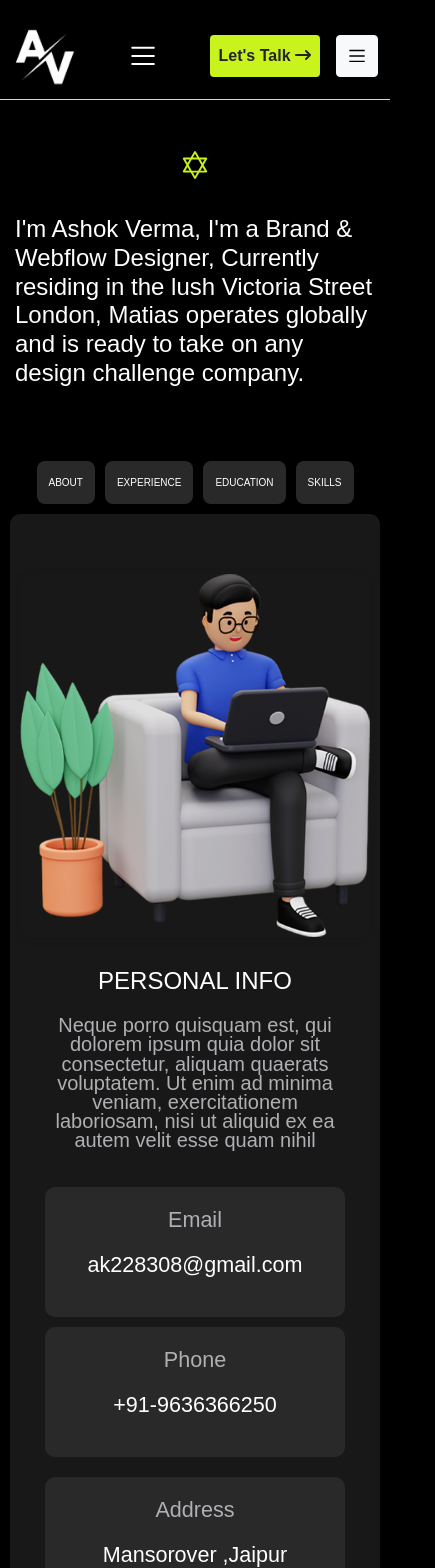
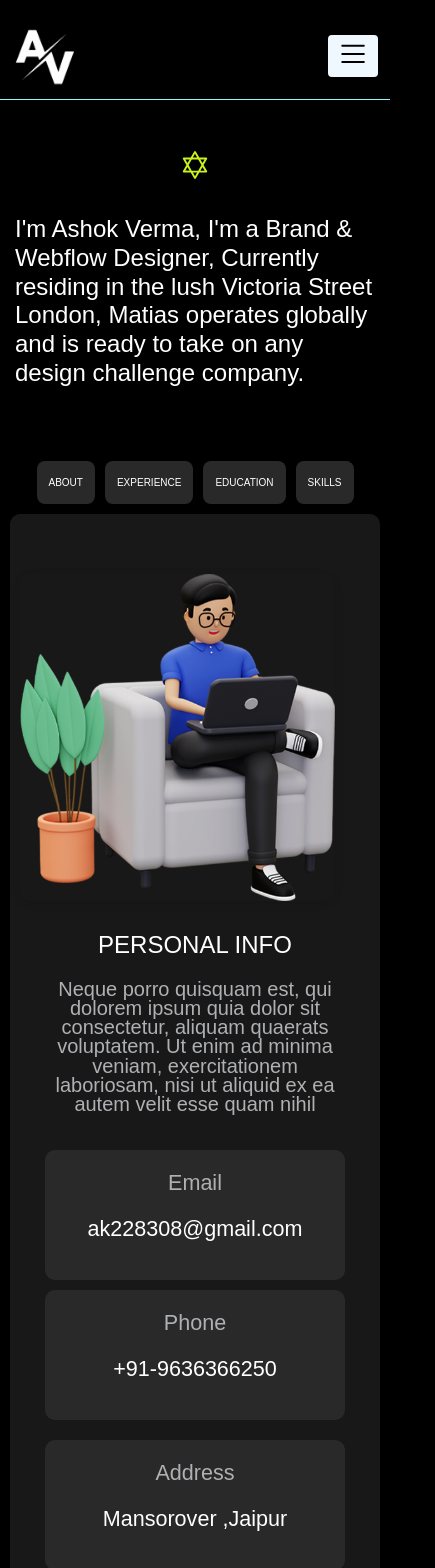
Before and after one commit to ashokverma-01/Portfolio-Website, a React (Vite) app in the folder frontend/: page /about in a window 390 px wide. Shown: the top 1568 px of the page, 435 px wide, since content can reach past the window. Built offline with nearby package versions, Linux system fonts and the light colour scheme.

Commit message:
Responsive Final

```diff
--- a/frontend/src/components/Header/Header.css
+++ b/frontend/src/components/Header/Header.css
@@ -97,6 +97,10 @@
   margin-top: 60px;
   font-size: large;
 }
+.menu-toggle-btn {
+  opacity: 0;
+  overflow: hidden;
+}
 
 /* Media Queries for Responsiveness */
 @media (max-width: 768px) {
@@ -157,9 +161,29 @@
     font-size: 12px;
   }
 
-  .talk-button button {
-    font-size: 16px;
-    height: 45px;
+  .talk-btn {
+    /* font-size: 16px;
+    height: 45px; */
+    opacity: 0;
+  }
+  .btn-light {
+    opacity: 0;
+  }
+  .btn-light2 {
+    /* width: 50%; */
+    display: flex;
+    justify-content: right;
+    background-color: aliceblue;
+    font-size: 1.5rem;
+    color: black;
+    cursor: pointer;
+  }
+
+  .btn-light2 button {
+    background-color: aliceblue;
+    padding: 5px;
+    color: black;
+    border: none;
   }
 }
 
@@ -168,7 +192,6 @@
   display: flex;
   gap: 1.5rem;
   align-items: center;
-  justify-content: center;
   list-style: none;
   margin: 0;
   padding: 0;
@@ -203,12 +226,13 @@
 
   .navbar-links {
     flex-direction: column;
-    background: rgba(0, 0, 0, 0.9);
+    /* background: rgba(0, 0, 0, 0.9); */
+    background-color: #c9f31d;
     position: absolute;
-    top: 23px;
-    left: 240px;
+    top: 0px;
+    left: 0px;
     width: 50%;
-    height: 90vh;
+    height: 100vh;
     transform: translateY(-100%);
     transition: transform 0.3s ease-in-out;
     z-index: 1000;
--- a/frontend/src/components/Header/Header.jsx
+++ b/frontend/src/components/Header/Header.jsx
@@ -60,10 +60,7 @@ const Header = () => {
           >
             <img src={AVLOGO} className="logo" alt="Logo" />
           </Link>
-          {/* Mobile Menu Toggle Button */}
-          <button className="menu-toggle-btn" onClick={toggleMobileMenu}>
-            {menuVisible ? <IoMdClose /> : <SlMenu />}
-          </button>
+
           <form
             className={`d-flex gap-2 navbar-links ${
               menuVisible ? "active" : "<IoMdClose/>"
@@ -156,6 +153,14 @@ const Header = () => {
             >
               <SlMenu style={{ fontWeight: "bold" }} />
             </button>
+            {/* Mobile Menu Toggle Button */}
+            <button className="btn btn-light2" onClick={toggleMobileMenu}>
+              {menuVisible ? (
+                <IoMdClose />
+              ) : (
+                <SlMenu style={{ fontWeight: "bold" }} />
+              )}
+            </button>
           </div>
         </div>
         {popoverVisible && (
--- a/frontend/src/pages/About/About.css
+++ b/frontend/src/pages/About/About.css
@@ -287,9 +287,18 @@
     justify-content: center;
     align-items: center;
   }
+  .image-page img {
+    width: 90%;
+    height: 35%;
+  }
 }
 
 @media (max-width: 480px) {
+  .image-page img {
+    width: 90%;
+    height: 35%;
+    object-fit: contain;
+  }
   .text-about {
     text-align: center;
   }
--- a/frontend/src/pages/Home/Home.jsx
+++ b/frontend/src/pages/Home/Home.jsx
@@ -20,6 +20,7 @@ const Home = () => {
   const [isPlaying, setIsPlaying] = useState(false);
   const [isModalOpen, setIsModalOpen] = useState(false);
   const [currentVideoIndex, setCurrentVideoIndex] = useState(0);
+
   useEffect(() => {
     const mouseEffect = document.querySelector("#mouse-effect");
 
```
